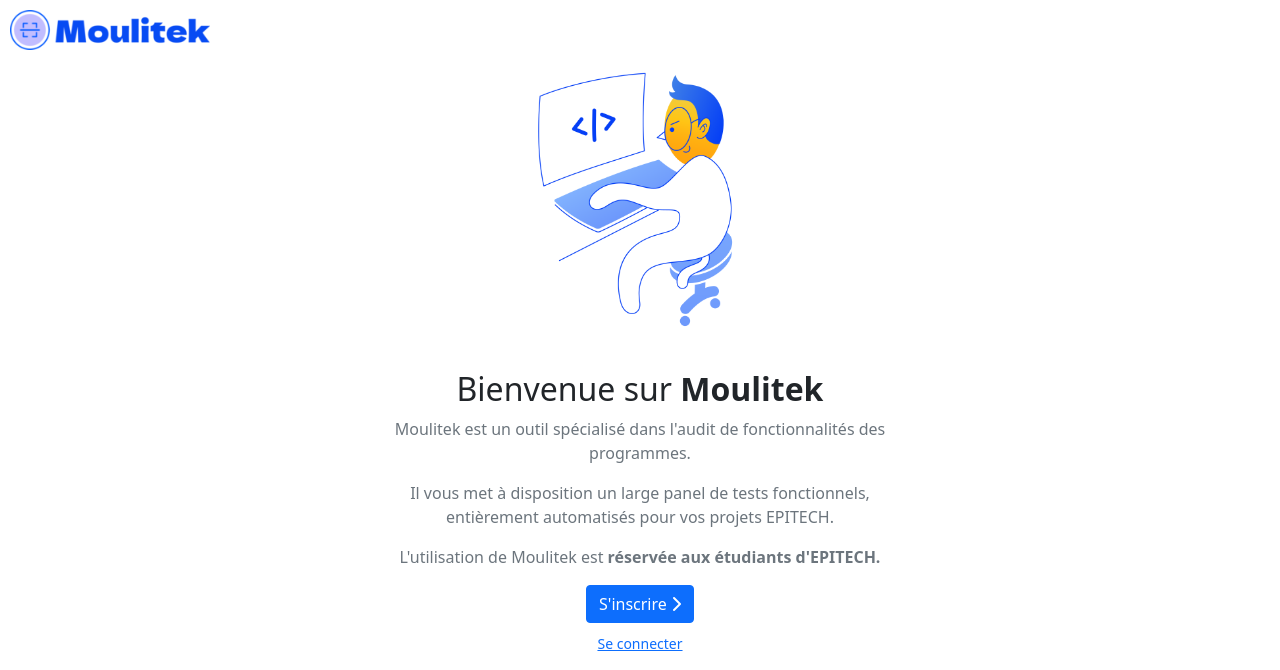
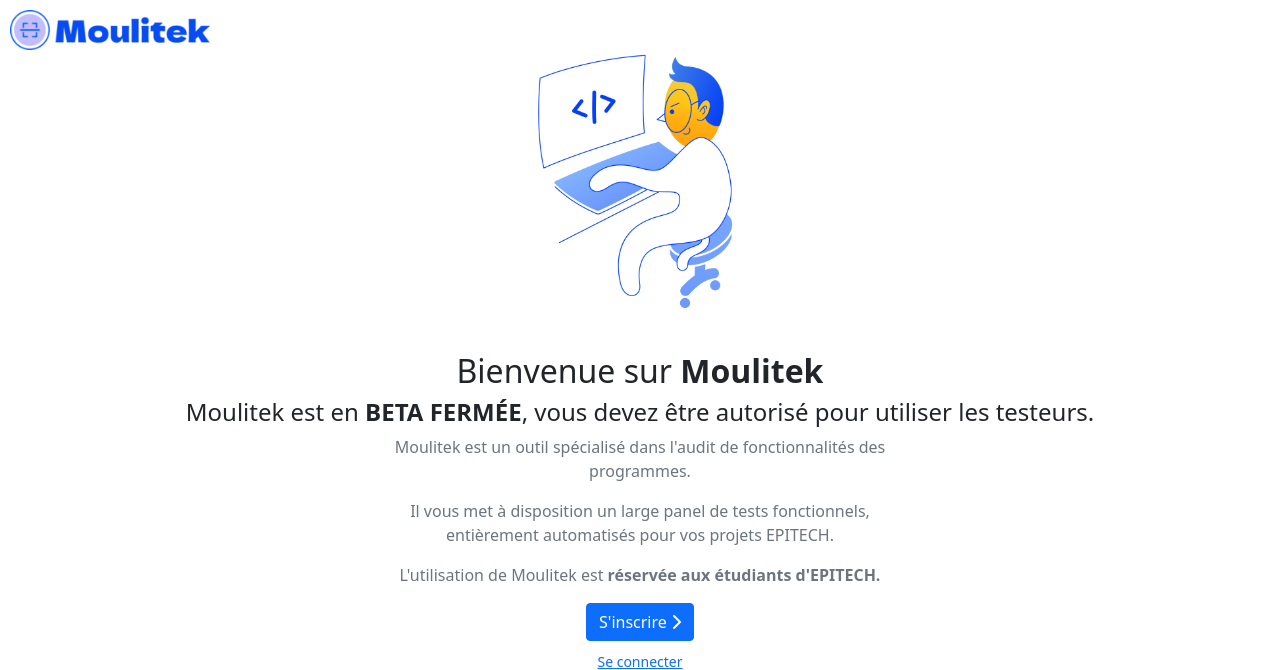
Before and after one commit to MathiDEV/moulitek_fr, a PHP site: page /signup in a window 1280 px wide. Shown: the top 670 px of the page. Run offline with PHP 8.4, Linux system fonts and the light colour scheme; some libraries are stand-ins or nearby versions.

Commit message:
[FEAT] Added beta mention.

```diff
--- a/signup.php
+++ b/signup.php
@@ -30,6 +30,7 @@ if (isset($_SESSION["user"])) {
         <div>
             <img src="assets/img/slide1.png">
             <h2>Bienvenue sur <b>Moulitek</b></h2>
+            <h4>Moulitek est en <b>BETA FERMÉE</b>, vous devez être autorisé pour utiliser les testeurs.</h4>
             <p class="text-secondary">Moulitek est un outil spécialisé dans l'audit de fonctionnalités des programmes.</p>
             <p class="text-secondary">Il vous met à disposition un large panel de tests fonctionnels, entièrement
                 automatisés pour vos projets EPITECH.</p>
```
